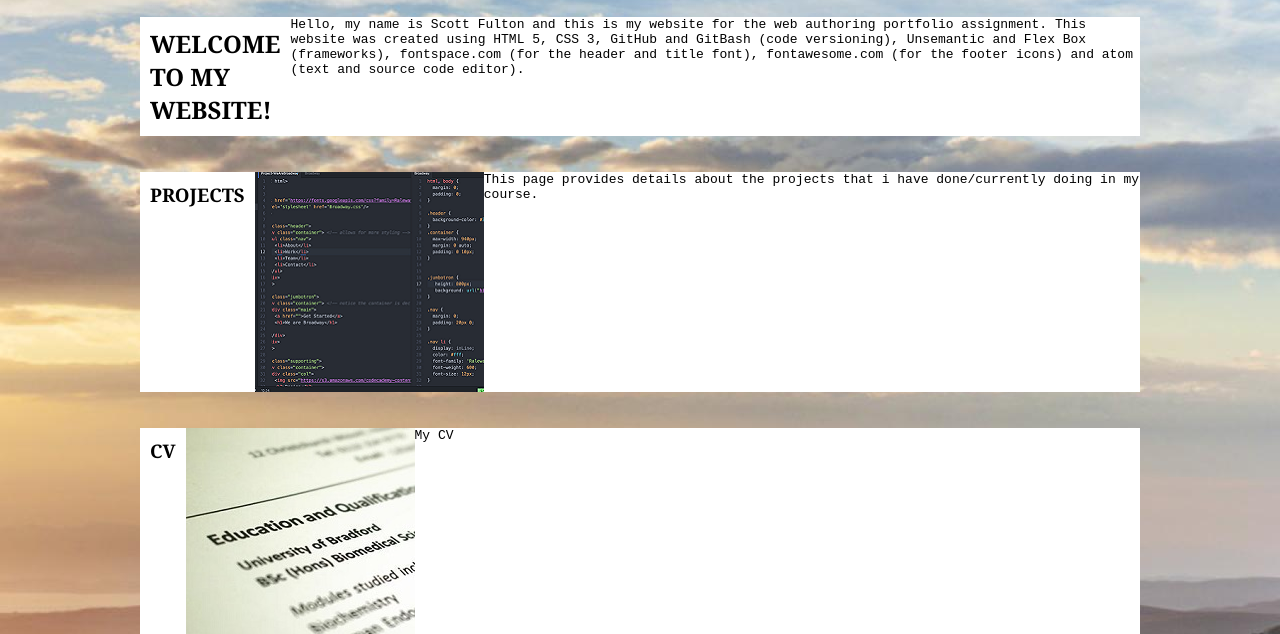
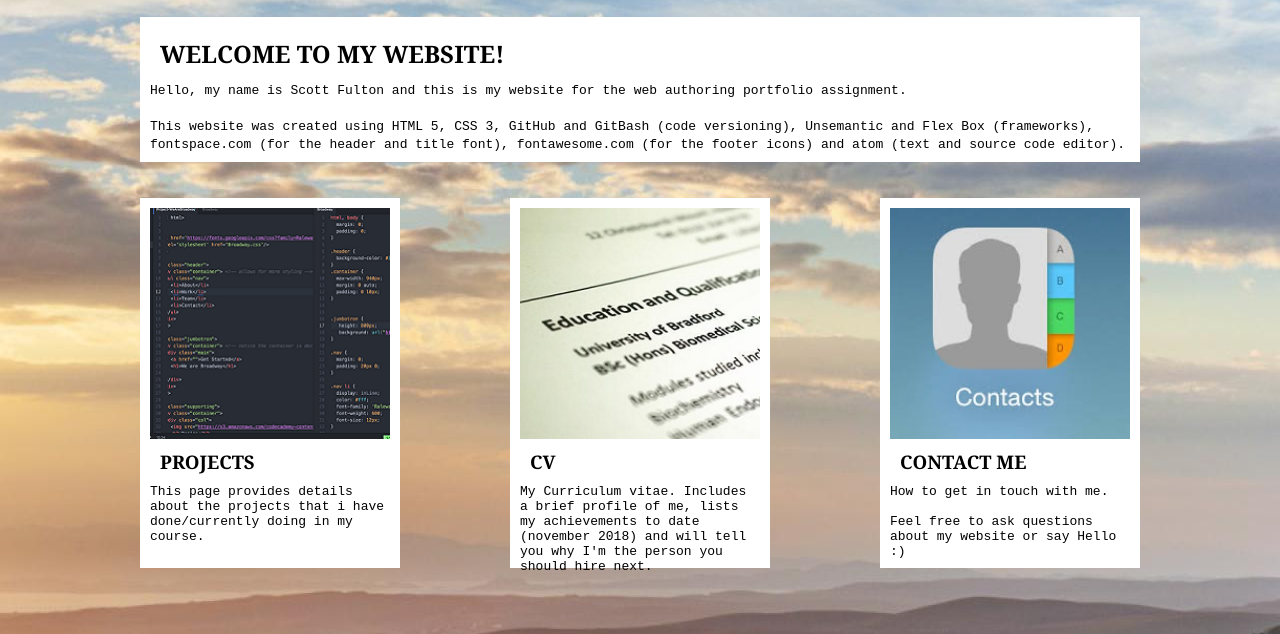
Before and after one commit to scottfulton2/scottfulton2.io, a plain HTML site: page index.html in a window 1280 px wide. Shown: the part 99-733 px from the top of the page. Drawn offline with Linux system fonts and the light colour scheme; files whose address does not match are found by name; a web font is replaced by a local one.

Commit message:
completed implementation of flexbox in the home page and changed some of the content within the home page.

```diff
--- a/Project60.css
+++ b/Project60.css
@@ -72,26 +72,47 @@ footer {
 }
 
 .intro-container {
-  background-color: #FFFFFF ;
-  display:flex;
+  background-color: #FFFFFF;
+  padding: 10px 10px;
+}
+
+.card-alignment {
+  display: flex;
+  justify-content: space-between;
+  flex-direction: row;
 }
 
 .Projects-card {
-  background-color: #FFFFFF ;
+  background-color: #FFFFFF;
   display:flex;
+  flex-direction: column;
+  width: 240px;
+  height: 350px;
+  padding: 10px;
 }
 
 .CV-card {
-  background-color: #FFFFFF ;
+  background-color: #FFFFFF;
   display:flex;
+  flex-direction: column;
+  width: 240px;
+  height: 350px;
+  padding: 10px;
 }
 
 .Contact-Details-card {
-  background-color: #FFFFFF ;
+  background-color: #FFFFFF;
   display:flex;
+  flex-direction: column;
+  width: 240px;
+  height: 350px;
+  padding: 10px;
 }
 
-footer i {
+
+
+/*. {
   width: 100px;
   height: 100px;
-}
+  color: #FFFFFF
+}*/
--- a/index.html
+++ b/index.html
@@ -18,7 +18,7 @@
             <li><a href="#">Home</a></li>
             <li><a href="#">Projects</a></li>
             <li><a href="#">CV</a></li>
-            <li><a href="#">Contact Details</a></li>
+            <li><a href="#">Contact Me</a></li>
           </ul>
         </nav>
     </header>
@@ -30,7 +30,7 @@
       <div class = "intro-container">
       <h2>Welcome to my website!</h2>
         <p1>
-          Hello, my name is Scott Fulton and this is my website for the web authoring portfolio assignment.
+          Hello, my name is Scott Fulton and this is my website for the web authoring portfolio assignment.<br></br>
           This website was created using HTML 5, CSS 3, GitHub and GitBash (code versioning), Unsemantic and Flex Box (frameworks),
           fontspace.com (for the header and title font), fontawesome.com (for the footer icons) and atom (text and source code editor).
         </p1>
@@ -38,35 +38,35 @@
 
       <br></br>
 
+      <div class = "card-alignment">
         <div class = "Projects-card">
+          <img src = "C:\Users\Student\scottfulton2.io\atom_code_image.png">
           <h3>Projects</h3>
-        <img src = "C:\Users\Student\scottfulton2.io\atom_code_image.png">
           <p2>
             This page provides details about the projects that i have done/currently doing in my course.
           </p2>
         </div>
 
-      <br></br>
-
         <div class = "CV-card">
+          <img src = "C:\Users\Student\scottfulton2.io\CV_Image.jpg">
           <h3>CV</h3>
-        <img src = "C:\Users\Student\scottfulton2.io\CV_Image.jpg">
           <p3>
-          My CV
+            My Curriculum vitae. Includes a brief profile of me, lists my achievements to date (november 2018)
+            and will tell you why I'm the person you should hire next.
           </p3>
         </div>
 
-      <br></br>
-
         <div class = "Contact-Details-card">
-        <h3>Contact Details</h3>
           <img src = "C:\Users\Student\scottfulton2.io\Contacts_Image.jpg">
+          <h3>Contact Me</h3>
           <p4>
-          How to get in touch with me. Feel free to ask questions
+            How to get in touch with me.<br></br> Feel free to ask questions
             about my website or say Hello :)
           </p4>
         </div>
+      </div>
 
+      <br></br>
       <br></br>
 
       <footer>
```
Lines whose indentation alone changed are shown as unchanged.
